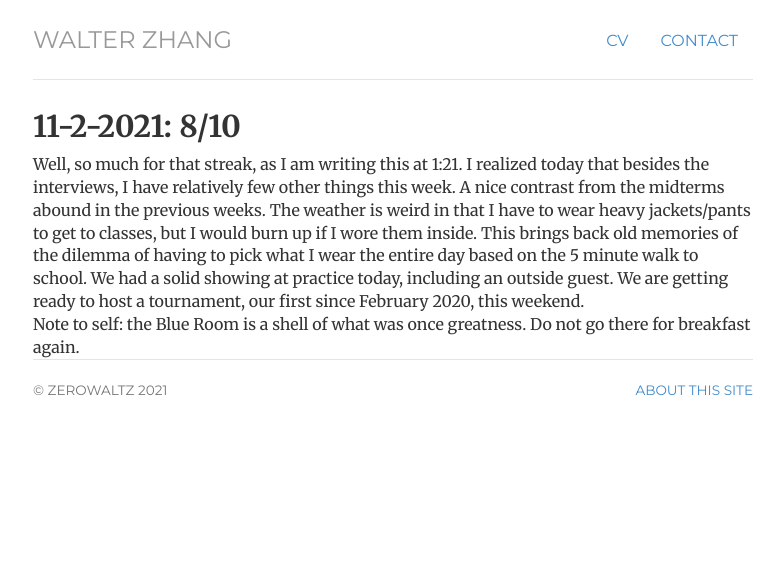
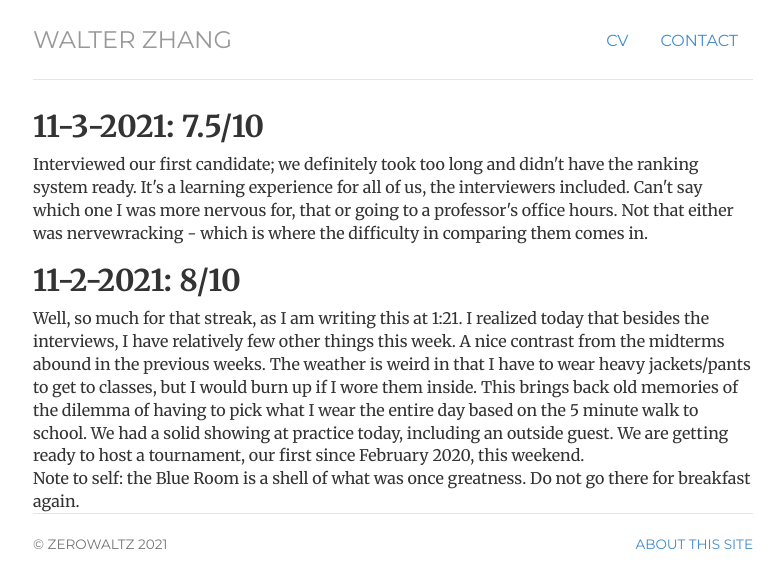
Before and after one commit to Zerowaltz/Zerowaltz.github.io, a Jekyll site: the page built from posts/nov21/index.html, in a window 1280 px wide. Shown: the top 588 px of the page, without its empty margins (247-1031 px from the left). Built offline with Jekyll 4.4.1, drawn with Linux system fonts in a browser that asks for light colours.

Commit message:
post 11-3

```diff
--- a/posts/nov21/index.html
+++ b/posts/nov21/index.html
@@ -44,6 +44,9 @@ description: Posts from Walter Zhang.
 
 <div class="post">
 
+	<h2>11-3-2021: 7.5/10</h2>
+	Interviewed our first candidate; we definitely took too long and didn't have the ranking system ready. It's a learning experience for all of us, the interviewers included. Can't say which one I was more nervous for, that or going to a professor's office hours. Not that either was nervewracking - which is where the difficulty in comparing them comes in.
+
 	<h2>11-2-2021: 8/10</h2>
 	Well, so much for that streak, as I am writing this at 1:21. I realized today that besides the interviews, I have relatively few other things this week. A nice contrast from the midterms abound in the previous weeks. The weather is weird in that I have to wear heavy jackets/pants to get to classes, but I would burn up if I wore them inside. This brings back old memories of the dilemma of having to pick what I wear the entire day based on the 5 minute walk to school. We had a solid showing at practice today, including an outside guest. We are getting ready to host a tournament, our first since February 2020, this weekend.
 
```
